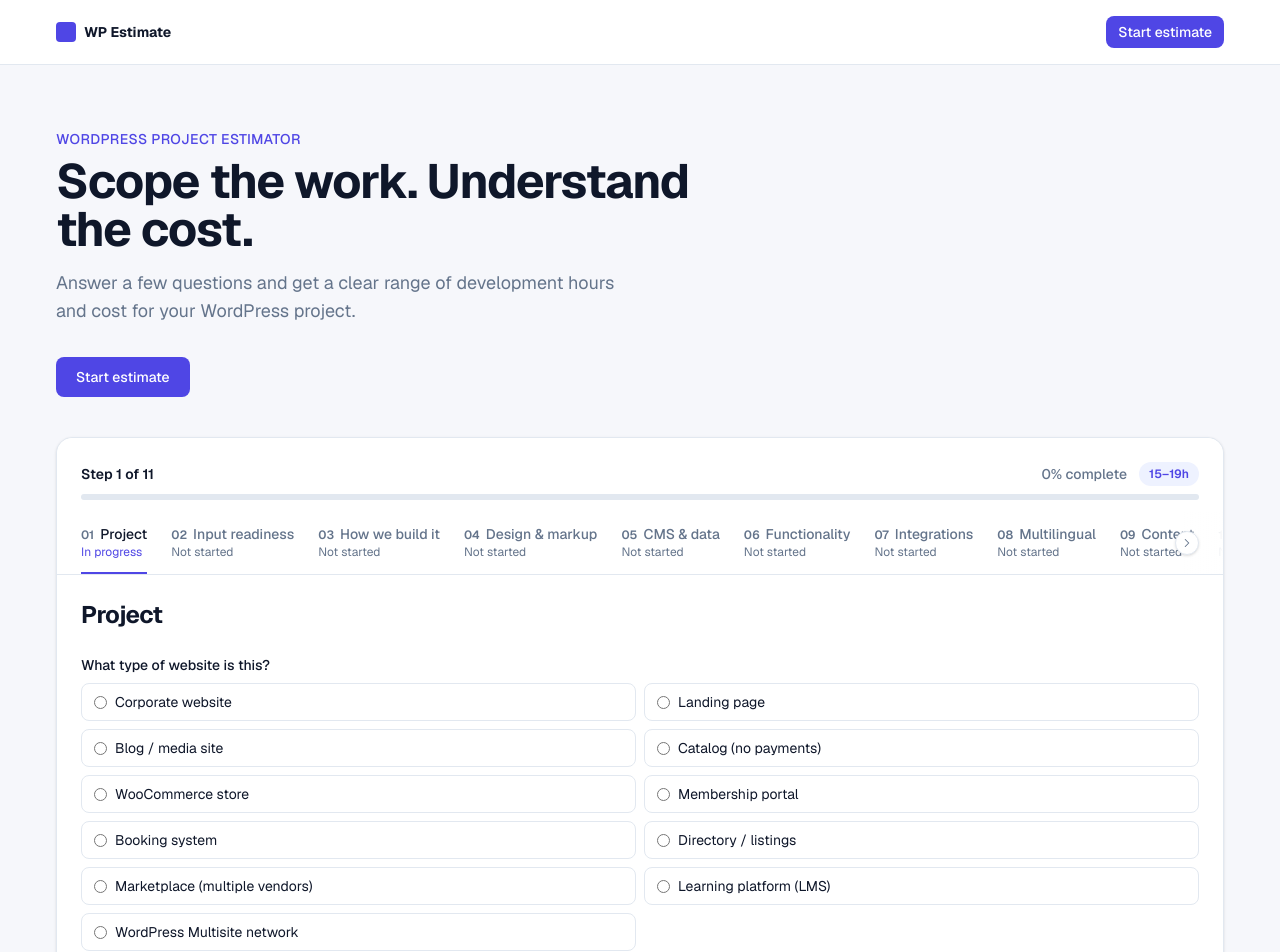
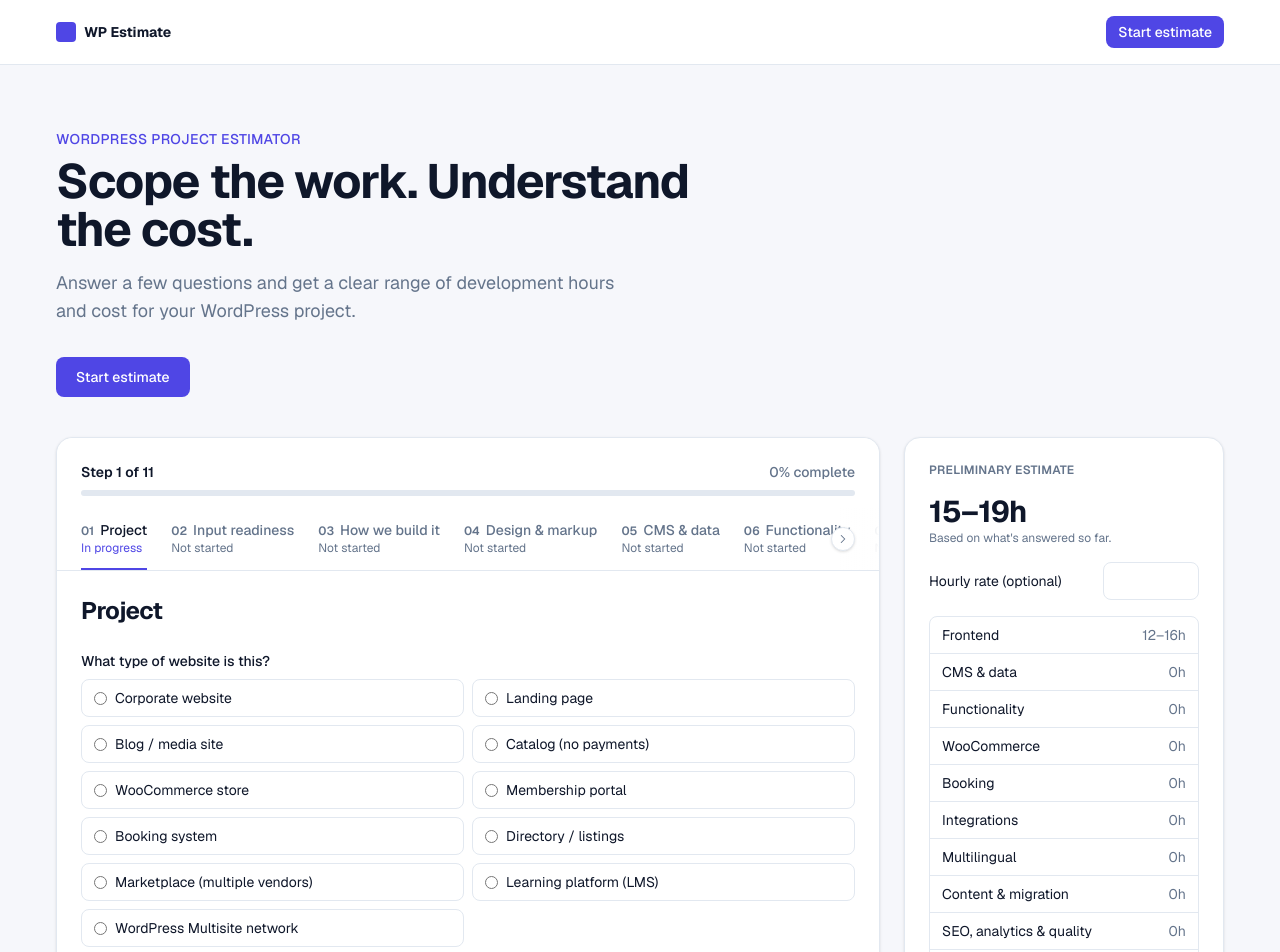
Before and after one commit to YedomakhaDev/wp-website-estimator, a Next.js app: page / in a window 1280 px wide. Shown: the top 952 px of the page. Built offline with nearby package versions, Linux system fonts and the light colour scheme.

Commit message:
feat: restore Live Estimate as a side column with height-aware sticky

```diff
--- a/src/components/Calculator.tsx
+++ b/src/components/Calculator.tsx
@@ -169,6 +169,8 @@ export default function Calculator() {
     const dragState = useRef<{ startX: number; startScrollLeft: number } | null>(null);
     const hasDraggedRef = useRef(false);
     const [isDragging, setIsDragging] = useState(false);
+    const estimatePanelRef = useRef<HTMLDivElement>(null);
+    const [canStick, setCanStick] = useState(true);
 
     function setAnswer(questionId: string, value: AnswerValue) {
         setAnswers((previous) => ({ ...previous, [questionId]: value }));
@@ -261,28 +263,45 @@ export default function Calculator() {
         };
     }, [visibleSteps.length]);
 
+    // Only stick the estimate panel while it's short enough to fit the viewport —
+    // a sticky panel taller than the screen would clip its own bottom instead of
+    // just scrolling normally with the page.
+    useEffect(() => {
+        const panel = estimatePanelRef.current;
+        if (!panel) return;
+
+        const STICKY_OFFSET_PX = 32;
+
+        function updateCanStick() {
+            if (!panel) return;
+            setCanStick(panel.offsetHeight <= window.innerHeight - STICKY_OFFSET_PX);
+        }
+
+        updateCanStick();
+
+        const resizeObserver = new ResizeObserver(updateCanStick);
+        resizeObserver.observe(panel);
+        window.addEventListener("resize", updateCanStick);
+
+        return () => {
+            resizeObserver.disconnect();
+            window.removeEventListener("resize", updateCanStick);
+        };
+    }, []);
+
     function scrollTabs(direction: "left" | "right") {
         tabStripRef.current?.scrollBy({ left: direction === "left" ? -240 : 240, behavior: "smooth" });
     }
 
     return (
-        <div className="space-y-6">
+        <div className="grid gap-6 lg:grid-cols-[1fr_320px]">
             <div className="min-w-0 rounded-card border border-border bg-surface p-6 shadow-sm">
                 <div className="-mx-6 -mt-6 rounded-t-card bg-surface px-6 pb-3 pt-6">
                     <div className="flex flex-wrap items-center justify-between gap-x-4 gap-y-2">
                         <p className="text-sm font-semibold text-foreground">
                             Step {currentIndex + 1} of {visibleSteps.length}
                         </p>
-                        <div className="flex items-center gap-3">
-                            <p className="text-sm font-medium text-muted-foreground">
-                                {progressPercent}% complete
-                            </p>
-                            {result.status === "ok" && (
-                                <span className="rounded-full bg-primary-subtle px-2.5 py-1 text-xs font-semibold text-primary">
-                                    {formatRange(result.estimate.totalHours)}
-                                </span>
-                            )}
-                        </div>
+                        <p className="text-sm font-medium text-muted-foreground">{progressPercent}% complete</p>
                     </div>
 
                     <div className="mt-2 h-1.5 w-full overflow-hidden rounded-full bg-border">
@@ -436,7 +455,12 @@ export default function Calculator() {
                 )}
             </div>
 
-            <div className="space-y-4 rounded-card border border-border bg-surface p-6 shadow-sm">
+            <div
+                ref={estimatePanelRef}
+                className={`h-fit space-y-4 rounded-card border border-border bg-surface p-6 shadow-sm ${
+                    canStick ? "lg:sticky lg:top-4" : ""
+                }`}
+            >
                 <p className="text-xs font-semibold uppercase tracking-wide text-muted-foreground">
                     Preliminary estimate
                 </p>
```
